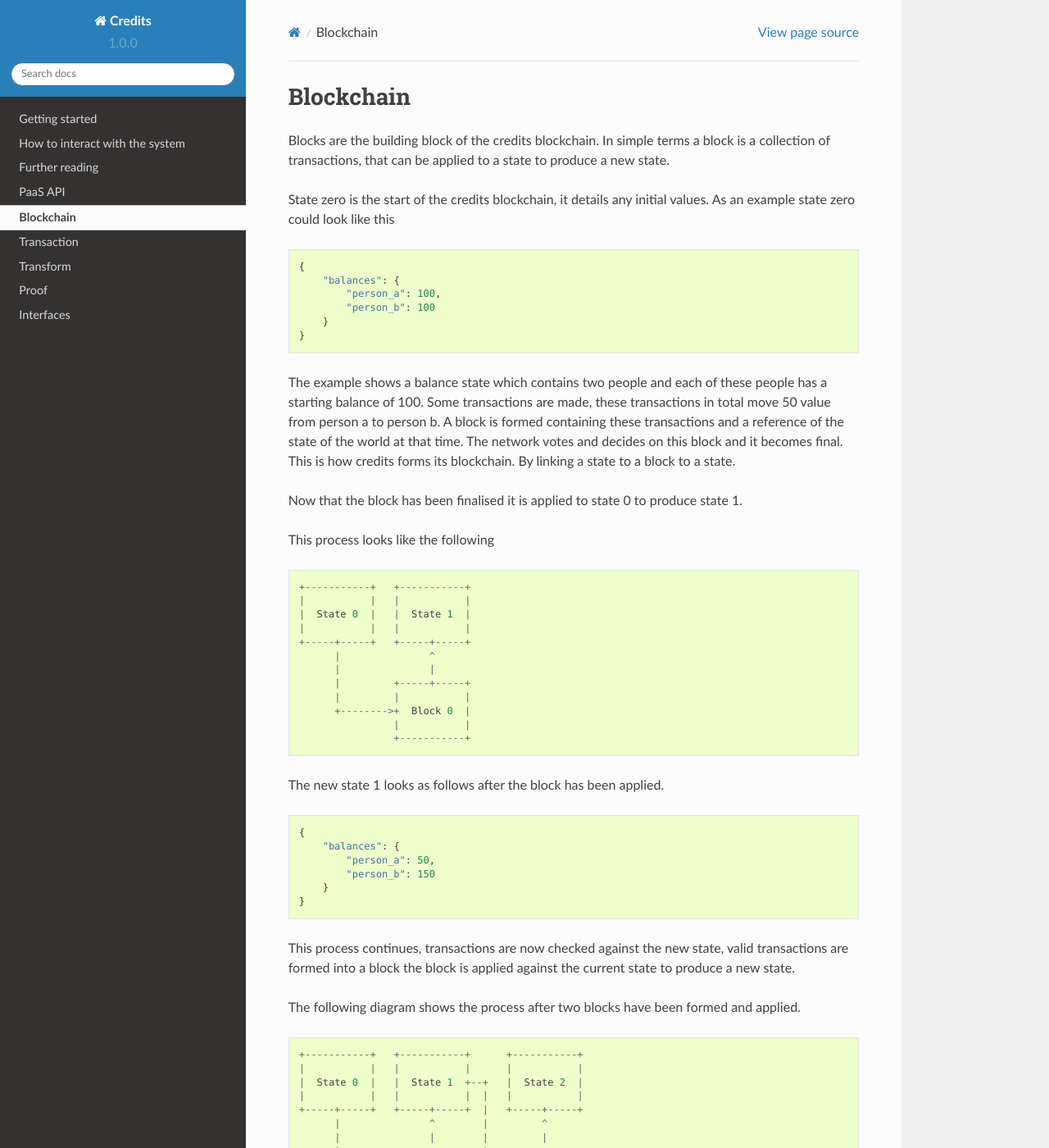
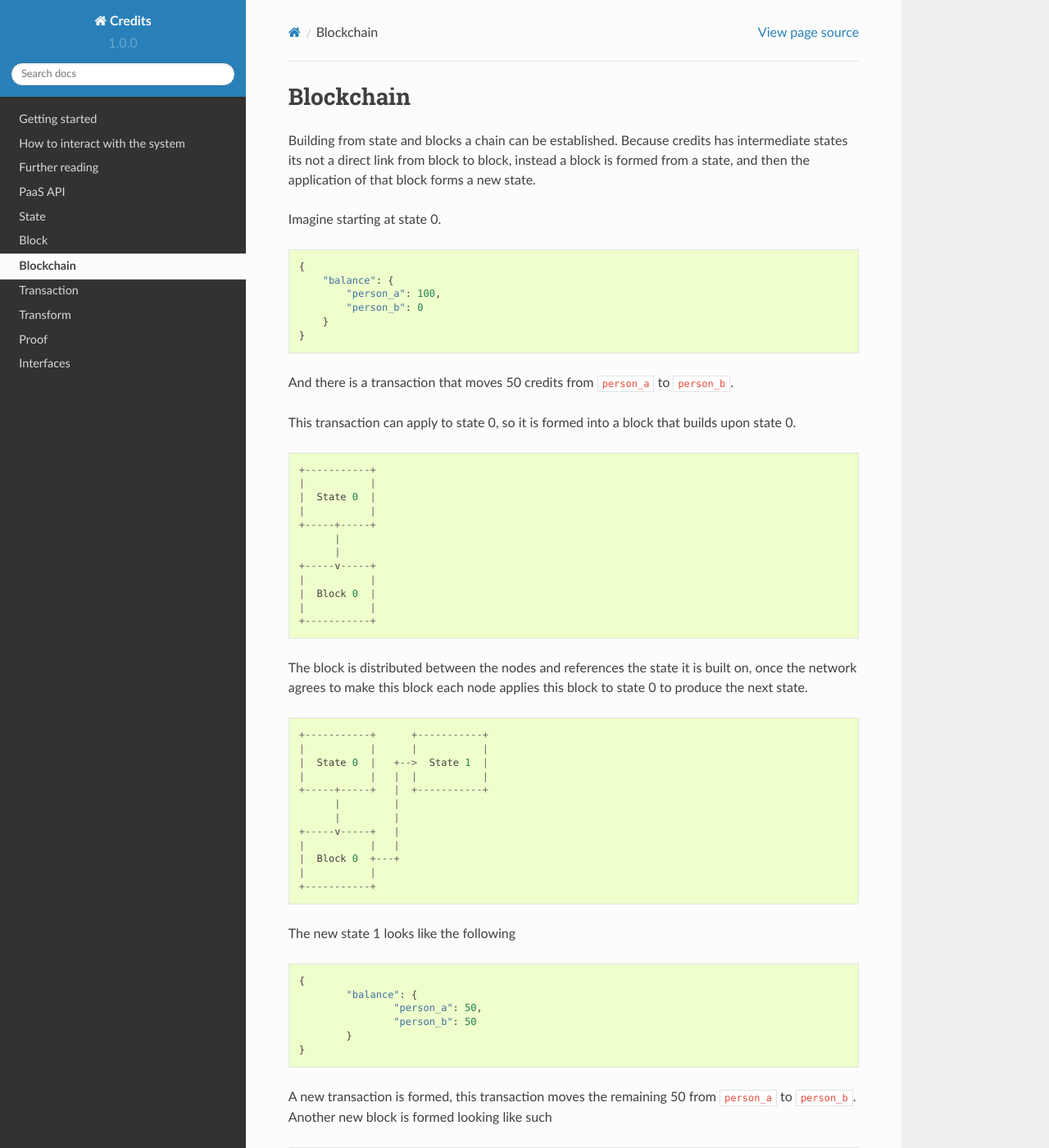
Before and after one commit to voodoo12345/credits-docs, a Sphinx documentation site: the page built from source/blockchain.md, in a window 1280 px wide and 1400 px high. Shown: the whole window at 82% size. Built offline with Sphinx 7.4.7 and the Read the Docs theme 2.0.0, drawn with Linux system fonts in a browser that asks for light colours; pages that are not in the unit, such as notebooks, are missing from menus; some of the changed text lies outside the part shown.

Commit message:
Added documentation around blockchain

````diff
--- a/source/blockchain.md
+++ b/source/blockchain.md
@@ -1,73 +1,109 @@
 # Blockchain
 
-Blocks are the building block of the credits blockchain. In simple terms a block is a collection of transactions, that
-can be applied to a state to produce a new state.
+Building from state and blocks a chain can be established. Because credits has intermediate states its not a direct link
+from block to block, instead a block is formed from a state, and then the application of that block forms a new state.
 
-State zero is the start of the credits blockchain, it details any initial values.
-As an example state zero could look like this
+Imagine starting at state 0.
 
 ```
 {
-    "balances": {
+    "balance": {
         "person_a": 100,
+        "person_b": 0
+    }
+}
+```
+
+And there is a transaction that moves 50 credits from `person_a` to `person_b`.
+
+This transaction can apply to state 0, so it is formed into a block that builds upon state 0.
+
+```
++-----------+
+|           |
+|  State 0  |
+|           |
++-----+-----+
+      |
+      |
++-----v-----+
+|           |
+|  Block 0  |
+|           |
++-----------+
+```
+
+The block is distributed between the nodes and references the state it is built on, once the network agrees to make this
+block each node applies this block to state 0 to produce the next state.
+
+```
++-----------+      +-----------+
+|           |      |           |
+|  State 0  |   +-->  State 1  |
+|           |   |  |           |
++-----+-----+   |  +-----------+
+      |         |
+      |         |
++-----v-----+   |
+|           |   |
+|  Block 0  +---+
+|           |
++-----------+
+```
+
+The new state 1 looks like the following
+
+```
+{
+	"balance": {
+		"person_a": 50,
+		"person_b": 50
+	}
+}
+```
+
+A new transaction is formed, this transaction moves the remaining 50 from `person_a` to `person_b`. Another new block is
+formed looking like such
+
+```
++-----------+      +-----------+
+|           |      |           |
+|  State 0  |   +-->  State 1  |
+|           |   |  |           |
++-----+-----+   |  +-----+-----+
+      |         |        |
+      |         |        |
++-----v-----+   |  +-----v-----+
+|           |   |  |           |
+|  Block 0  +---+  |  Block 1  |
+|           |      |           |
++-----------+      +-----------+
+```
+
+The process continues and block 1 will be applied to state 1, forming the next full state.
+
+```
++-----------+      +-----------+      +-----------+
+|           |      |           |      |           |
+|  State 0  |   +-->  State 1  |   +-->  State 2  |
+|           |   |  |           |   |  |           |
++-----+-----+   |  +-----+-----+   |  +-----------+
+      |         |        |         |
+      |         |        |         |
++-----v-----+   |  +-----v-----+   |
+|           |   |  |           |   |
+|  Block 0  +---+  |  Block 1  +---+
+|           |      |           |
++-----------+      +-----------+
+```
+
+Leaving it with a final state of
+
+```
+{
+    "balance": {
+        "person_a": 0,
         "person_b": 100
     }
 }
 ```
-
-The example shows a balance state which contains two people and each of these people has a starting balance of 100.
-Some transactions are made, these transactions in total move 50 value from person a to person b. A block is formed
-containing these transactions and a reference of the state of the world at that time. The network votes and decides
-on this block and it becomes final. This is how credits forms its blockchain. By linking a state to a block to a state.
-
-Now that the block has been finalised it is applied to state 0 to produce state 1.
-
-This process looks like the following
-
-
-```
-+-----------+   +-----------+
-|           |   |           |
-|  State 0  |   |  State 1  |
-|           |   |           |
-+-----+-----+   +-----+-----+
-      |               ^
-      |               |
-      |         +-----+-----+
-      |         |           |
-      +-------->+  Block 0  |
-                |           |
-                +-----------+
-```
-
-
-The new state 1 looks as follows after the block has been applied.
-```
-{
-    "balances": {
-        "person_a": 50,
-        "person_b": 150
-    }
-}
-```
-
-
-This process continues, transactions are now checked against the new state, valid transactions are formed into a block
-the block is applied against the current state to produce a new state.
-
-The following diagram shows the process after two blocks have been formed and applied.
-
-```
-+-----------+   +-----------+      +-----------+
-|           |   |           |      |           |
-|  State 0  |   |  State 1  +--+   |  State 2  |
-|           |   |           |  |   |           |
-+-----+-----+   +-----+-----+  |   +-----+-----+
-      |               ^        |         ^
-      |               |        |         |
-      |         +-----+-----+  |   +-----+-----+
-      |         |           |  |   |           |
-      +-------->+  Block 0  |  +-->+  Block 1  |
-                |           |      |           |
-                +-----------+      +-----------+
-```
--- a/source/index.rst
+++ b/source/index.rst
@@ -16,6 +16,8 @@ Contents:
 
    getting_started
    api
+   state
+   block
    blockchain
    transaction
    transform
````
Also changed, not shown: source/block.md (added, +10 -0 lines), source/state.md (added, +20 -0 lines).
